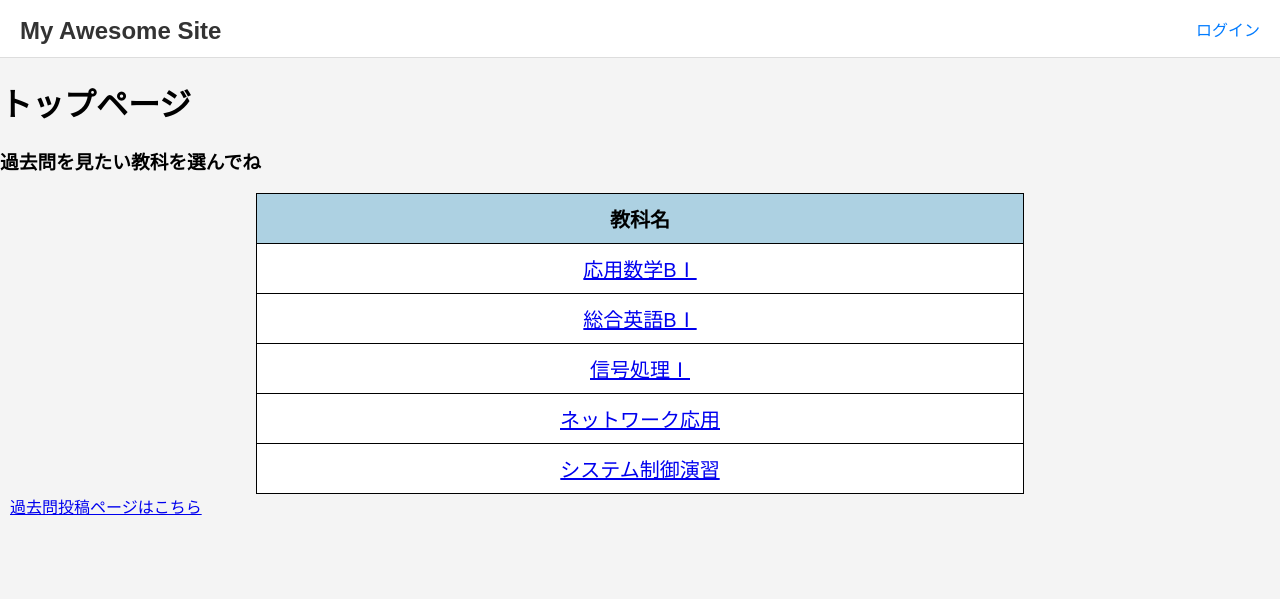
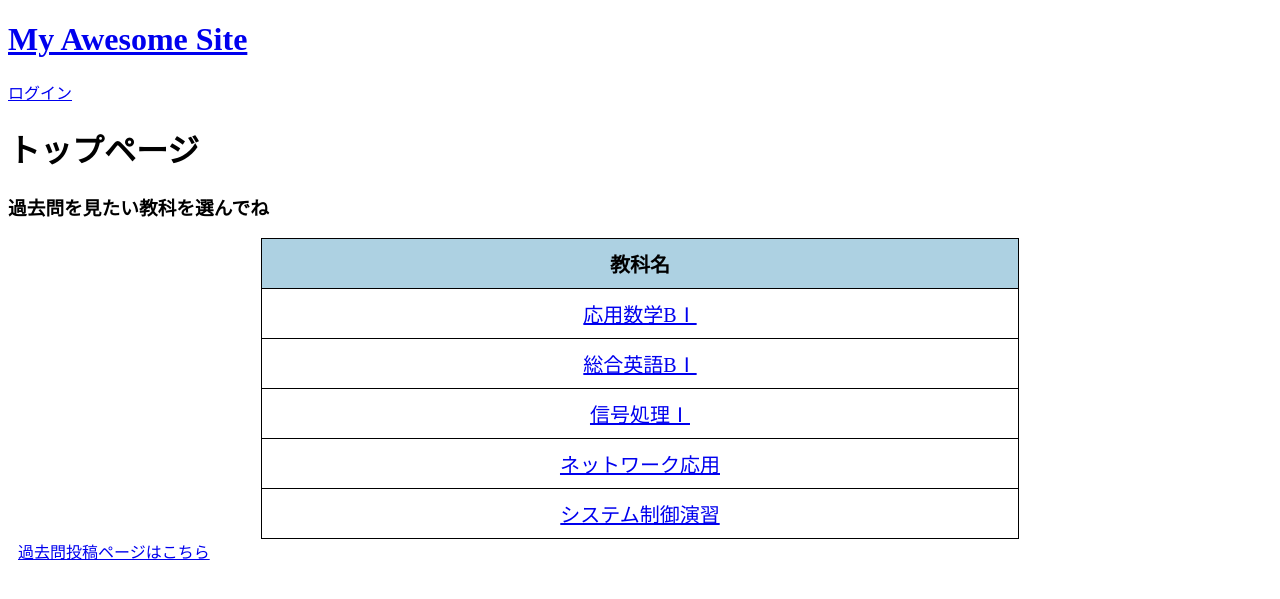
Before and after one commit to umiteru2004/schedule-site, a PHP site: page /index.php in a window 1280 px wide. Shown: the top 599 px of the page. Run offline with PHP 8.4, Linux system fonts and the light colour scheme.

Commit message:
feat: ヘッダーからスタイルを削除し、ヘッダーでグローバルCSSファイルを読み込みました。

```diff
--- a/php/ui/header.php
+++ b/php/ui/header.php
@@ -11,62 +11,7 @@ if (session_status() === PHP_SESSION_NONE) {
     <meta charset="UTF-8">
     <meta name="viewport" content="width=device-width, initial-scale=1.0">
     <title><?php echo isset($page_title) ? htmlspecialchars($page_title, ENT_QUOTES, 'UTF-8') : 'My Website'; ?></title>
-    <style>
-        /* 簡単なスタイリング */
-        body {
-            font-family: sans-serif;
-            margin: 0;
-            padding: 0;
-            background-color: #f4f4f4;
-        }
-
-        header {
-            display: flex;
-            justify-content: space-between;
-            align-items: center;
-            padding: 10px 20px;
-            background-color: #fff;
-            border-bottom: 1px solid #ddd;
-        }
-
-        header h1 {
-            margin: 0;
-        }
-
-        header h1 a {
-            font-size: 24px;
-            color: #333;
-            text-decoration: none;
-        }
-
-        header .header-menu a {
-            margin-left: 15px;
-            text-decoration: none;
-            color: #007bff;
-        }
-
-        main {
-            padding: 20px;
-        }
-
-        footer {
-            text-align: center;
-            padding: 20px;
-            margin-top: 40px;
-            border-top: 1px solid #ddd;
-            font-size: 14px;
-            color: #777;
-        }
-
-        .container {
-            max-width: 800px;
-            margin: 20px auto;
-            padding: 20px;
-            background-color: #fff;
-            border: 1px solid #ddd;
-            border-radius: 5px;
-        }
-    </style>
+    <link href="/css/globals.css" rel="stylesheet" />
 </head>
 
 <body>
```
